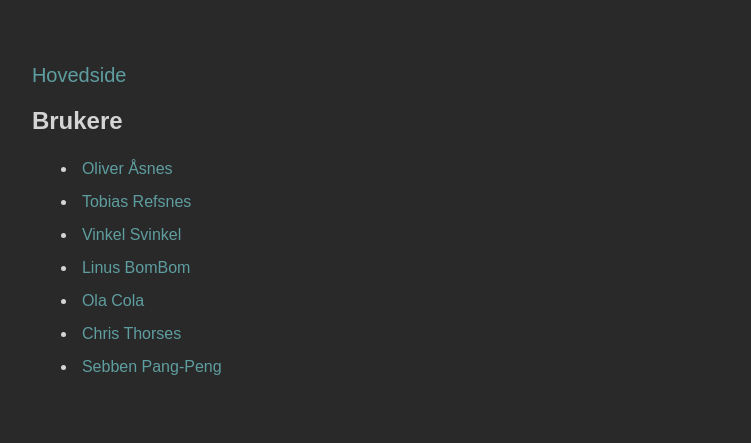
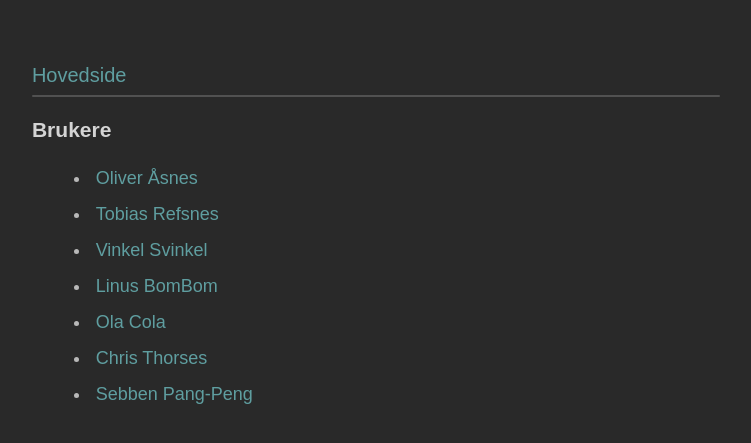
Before and after one commit to Sep-aa/Second-brain, a Django app: page /brukere/ in a window 1280 px wide. Shown: the top 443 px of the page, without its empty margins (264-1015 px from the left). Run offline with Django 5.2, Linux system fonts and the light colour scheme; data comes from the database, SQL or seed files in the repository.

Commit message:
små justering

```diff
--- a/second_brain/brukere/templates/alle_brukere.html
+++ b/second_brain/brukere/templates/alle_brukere.html
@@ -12,12 +12,16 @@
 
 {% block content %}
     <p class="main"><a href="/" class="ikkevislinje">Hovedside</a></p>
-
+    <hr class="linje1" />
+    <article class="detaljeralt">
     <h1>Brukere</h1>
-    <ul>
-        {% for x in mymembers %}
-        <li><a href="detaljer/{{ x.id }}" class="ikkevislinje">{{ x.firstname }} {{ x.lastname }}</a></li>
-        {% endfor %}
-    </ul>
+        <article class="detaljer">
+            <ul>
+                {% for x in mymembers %}
+                <li><a href="detaljer/{{ x.id }}" class="ikkevislinje">{{ x.firstname }} {{ x.lastname }}</a></li>
+                {% endfor %}
+            </ul>
+        </article>
+    </article>
 
 {% endblock %}
--- a/second_brain/static/css/style.css
+++ b/second_brain/static/css/style.css
@@ -164,7 +164,11 @@
 
 .detaljer {
     color: #b8b8b8;
-    margin-left: 4%;
+    margin-left: 2%;
+}
+
+.detaljeralt {
+    font-size: large;
 }
 
 .linje {
```
